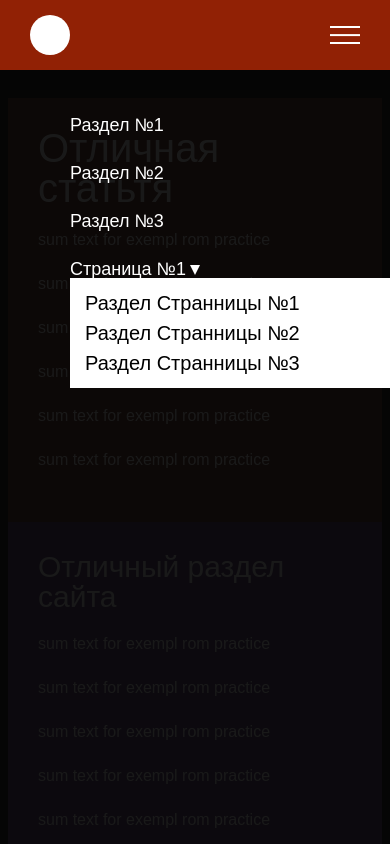
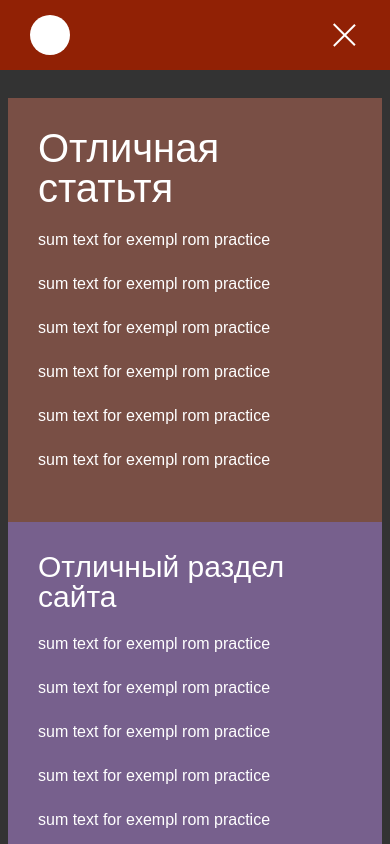
Before and after one commit to Anushavan777/menu_burgger, a plain HTML site: page index.html in a window 390 px wide. Both pictures are taken after a click on the element 345 px from the left and 35 px from the top of the page. Shown: the top 844 px of the page. Drawn offline with Linux system fonts and the light colour scheme.

Commit message:
23.12.2022

```diff
--- a/index.html
+++ b/index.html
@@ -15,7 +15,7 @@
           <a href="" class="header__logo"></a>
           <div class="header__menu menu">
             <div class="menu__icon">
-              <span></span>
+              <span class="" ></span>
             </div>
             <nav class="menu__body">
               <ul class="menu__list">
--- a/style.css
+++ b/style.css
@@ -275,8 +275,8 @@ body._touch .menu__arrow {
         background-color: #fff;
     }
 
-    .menu__icon::before,
-    .menu__icon::after {
+    .menu__icon::after,
+    .menu__icon::before {
         content: "";
     }
 
@@ -297,19 +297,19 @@ body._touch .menu__arrow {
         transform: scale(1) translate(0px, -50%);
     }
 
-    .menu__icon ._active span {
-        transform: scale(0) translate((0px, -50px));
+    .menu__icon._active span {
+        transform: scale(0) translate(0px, -50px);
     }
 
-    .menu__icon.menu__body._active::before {
+    .menu__icon._active::before {
         top: 50%;
         transform: rotate(-45deg) translate(0px, -50%);
     }
 
-    .menu__icon.menu__body._active::after {
+     .menu__icon._active::after {
         bottom: 50%;
-        transform: rotate(-45deg) translate(0px, 50%);
-    }
+        transform: rotate(45deg) translate(0px, 50%);
+     }
 
 
     /* hidden burgger line ^^^^^^^*/
@@ -329,7 +329,7 @@ body._touch .menu__arrow {
     }
 
     .menu__body._active {
-        left: 0;
+        left: 100%;
         /* transform: translate(0px, 0px); */
     }
 
```
